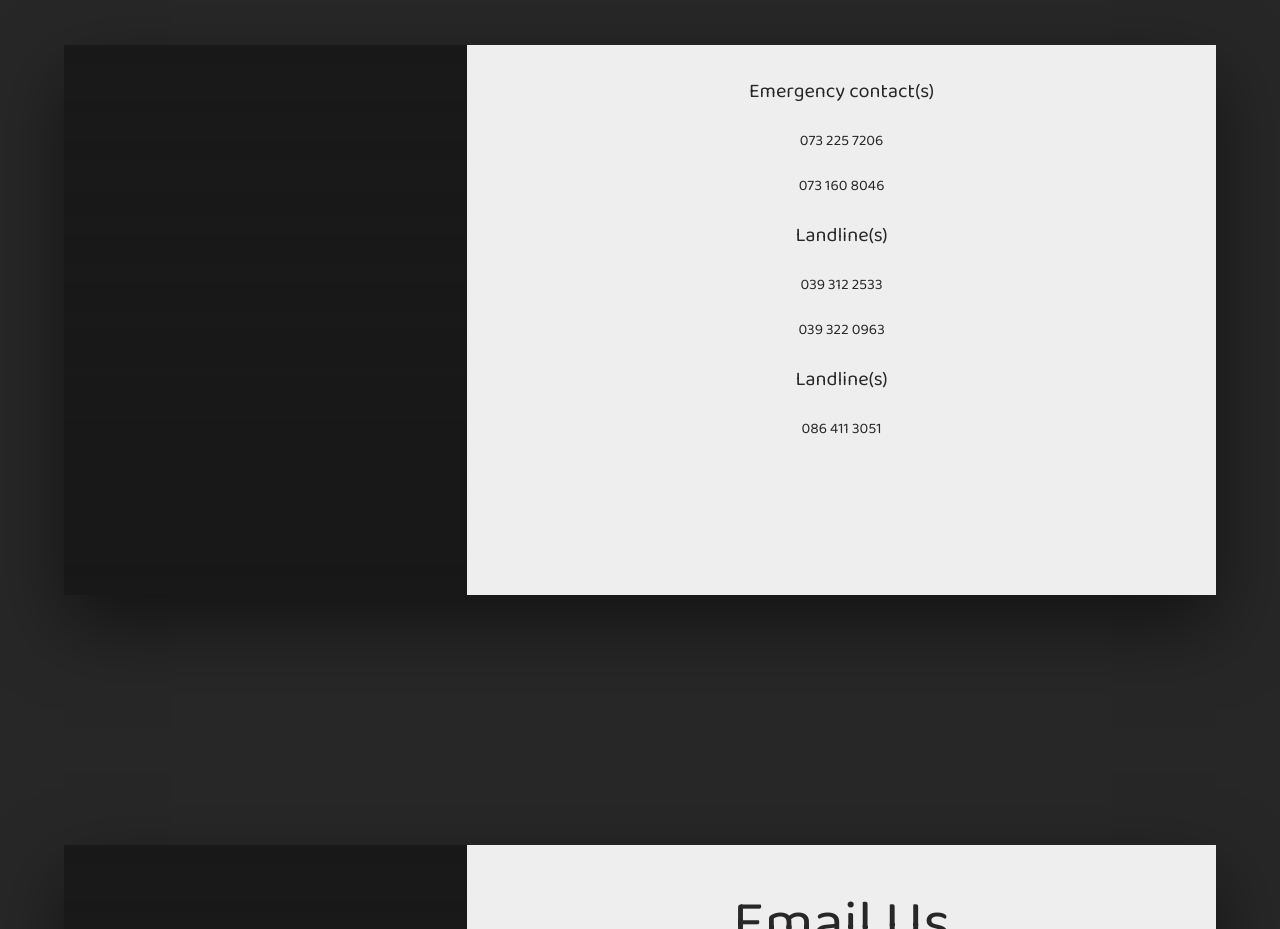
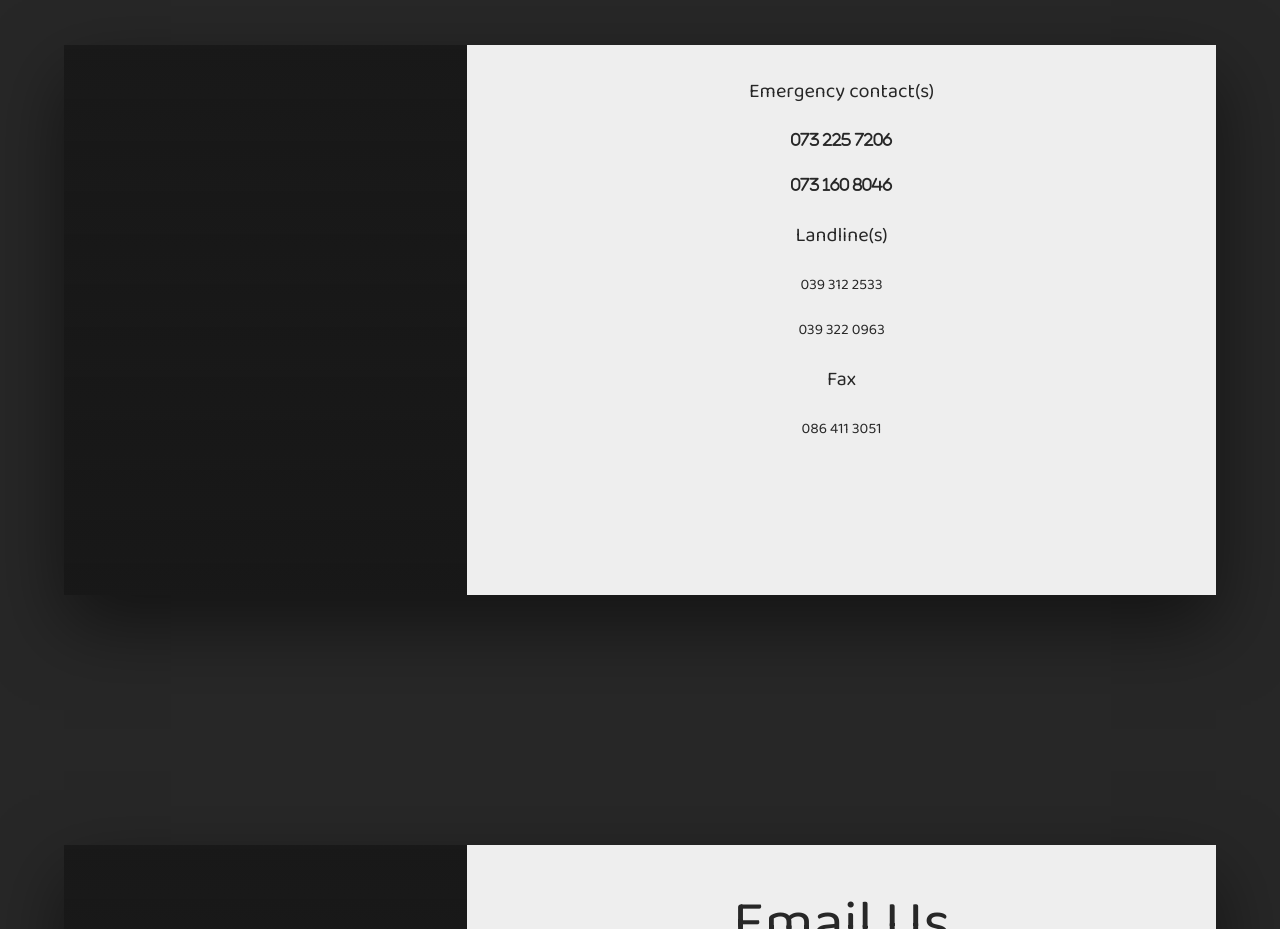
Before and after one commit to LindokuhleA/falakhefunerals.github.io, a plain HTML site: page Contact.html in a window 1280 px wide. Shown: the part 1380-2309 px from the top of the page. Drawn offline with nearby package versions, Linux system fonts and the light colour scheme; a web font is replaced by a local one.

Commit message:
Update Contact.html

```diff
--- a/Contact.html
+++ b/Contact.html
@@ -93,12 +93,12 @@
                 <div class="contact-right">
 
                     <h1 class="contact-heading" style="font-size:20px">Emergency contact(s)</h1>
-                    <h1 class="contact-heading" style="font-size:15px"> 073 225 7206</h1>
-                    <h1 class="contact-heading" style="font-size:15px"> 073 160 8046</h1>
+                    <h1 class="contact-heading" style="font-size:15px"><i class="fa-solid fa-circle-phone">073 225 7206</i></h1>
+                    <h1 class="contact-heading" style="font-size:15px"><i class="fa-solid fa-circle-phone">073 160 8046</i></h1>
                     <h1 class="contact-heading" style="font-size:20px">Landline(s)</h1>
                     <h1 class="contact-heading" style="font-size:15px">039 312 2533</h1>
                     <h1 class="contact-heading" style="font-size:15px">039 322 0963</h1>
-                    <h1 class="contact-heading" style="font-size:20px">Landline(s)</h1>
+                    <h1 class="contact-heading" style="font-size:20px">Fax</h1>
                     <h1 class="contact-heading" style="font-size:15px">086 411 3051</h1>
                 </div>
             </div>
```
